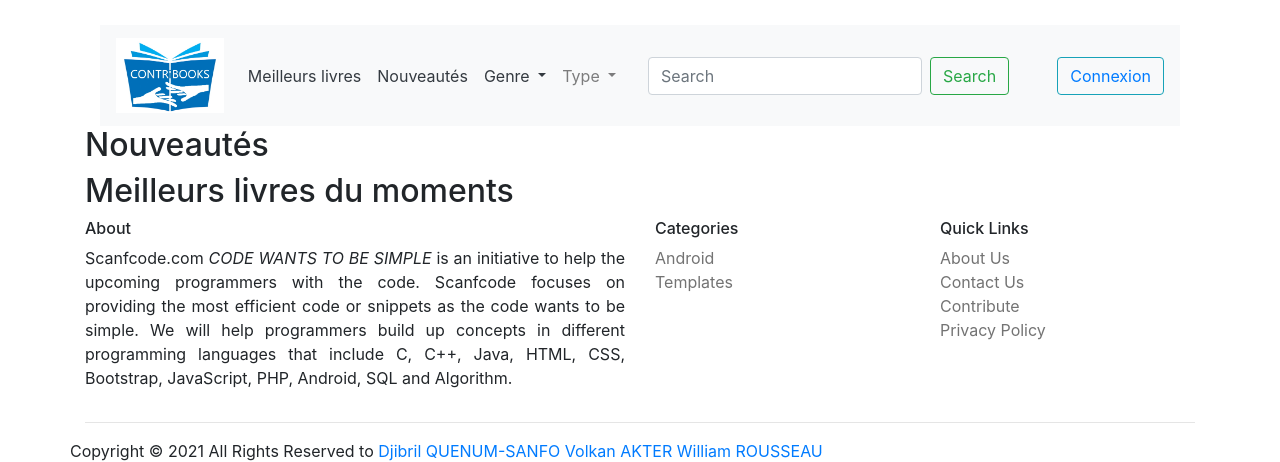
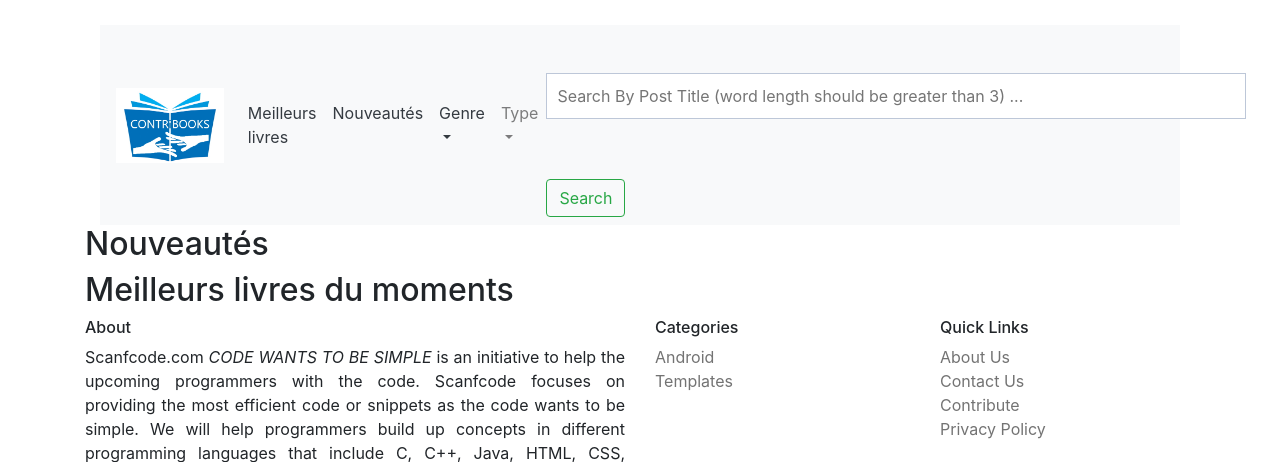
Before and after one commit to vakter23/ContriBooks, a PHP site: page / in a window 1280 px wide; the page is wider, and only the part inside the window is pictured. Shown: the top 462 px of that part. Run offline with PHP 8.4, Linux system fonts and the light colour scheme; data that the repository does not hold is empty.

Commit message:
adding search management + draft of the auto-completion script

```diff
--- a/models/BookManager.php
+++ b/models/BookManager.php
@@ -11,4 +11,16 @@ class BookManager extends Model
         return $this->getWithParams('book','ORDER BY date_of_publication DESC LIMIT 5;','Book');
     }
 
+    public function search() {
+        var_dump($_POST);
+        $query = $_POST['query'];
+        return $this->getWithParams('book', 'WHERE ISBN LIKE '."'".'%'.$query.'%'."'".' OR title_book LIKE '."'".'%'.$query.'%'."'".';','Book');
+    }
+
+    public function searchNav() {
+        var_dump($_POST['search-data']);
+        $query = $_POST['search-data'];
+        return $this->getWithParams('book', 'WHERE ISBN LIKE '."'".'%'.$query.'%'."'".' OR title_book LIKE '."'".'%'.$query.'%'."'".';','Book');
+    }
+
 }
--- a/views/template.php
+++ b/views/template.php
@@ -3,6 +3,9 @@
     <head>
         <meta charset="utf-8">
         <meta name="viewport" content="width=device-width, initial-scale=1, shrink-to-fit=no">
+        <!--<script src="https://code.jquery.com/jquery-3.3.1.slim.min.js" integrity="sha384-q8i/X+965DzO0rT7abK41JStQIAqVgRVzpbzo5smXKp4YfRvH+8abtTE1Pi6jizo" crossorigin="anonymous"></script>-->
+        <script src="https://ajax.googleapis.com/ajax/libs/jquery/3.5.1/jquery.min.js"></script>
+        <script src="https://stackpath.bootstrapcdn.com/bootstrap/4.1.3/js/bootstrap.min.js" integrity="sha384-ChfqqxuZUCnJSK3+MXmPNIyE6ZbWh2IMqE241rYiqJxyMiZ6OW/JmZQ5stwEULTy" crossorigin="anonymous"></script>
         <link rel="stylesheet" href="https://stackpath.bootstrapcdn.com/bootstrap/4.1.3/css/bootstrap.min.css" integrity="sha384-MCw98/SFnGE8fJT3GXwEOngsV7Zt27NXFoaoApmYm81iuXoPkFOJwJ8ERdknLPMO" crossorigin="anonymous">
         <link rel="stylesheet" href="views/CSS/styleAccueil.css">
         <title><?= $t ?></title>
@@ -52,9 +55,16 @@
                         </li>
 
                     </ul>
-                    <form class="form-inline my-2 my-lg-0" action="/ContriBooks/Search">
-                        <input class="form-control mr-sm-2" type="search" placeholder="Search" aria-label="Search">
-                        <button class="btn btn-outline-success my-2 my-sm-0" type="submit">Search</button>
+                    <form class="form-inline my-2 my-lg-0" action="/ContriBooks/Search" method="post">
+                        <div style="width: 700px;margin:40px auto;">
+                            <div id="search-box-container" >
+                                <input  type="text" id="search-data" name="query" placeholder="Search By Post Title (word length should be greater than 3) ..." autocomplete="off" />
+                            </div>
+                            <div id="search-result-container" style="border:solid 1px #BDC7D8;display:none; ">
+                            </div>
+                        </div>
+                        <!--<input class="form-control mr-sm-2" name="query" type="search" placeholder="Search" aria-label="Search">-->
+                        <input type="submit" value="Search" class="btn btn-outline-success my-2 my-sm-0">
                     </form>
                         <button class="btn btn-outline-info ml-5" type="button"> <a href="viewConnexion.php">Connexion</a></button>
                 </div>
@@ -99,10 +109,9 @@
             <div class="row">
                 <div class="">
                     <p class="copyright-text">Copyright &copy; 2021 All Rights Reserved to
-                    <a href="#">Djibril QUENUM-SANFO</a>
-                    <a href="#">Volkan AKTER</a>
-                    <a href="#">William ROUSSEAU</a>
-
+                        <a href="#">Djibril QUENUM-SANFO</a>
+                        <a href="#">Volkan AKTER</a>
+                        <a href="#">William ROUSSEAU</a>
                     </p>
                 </div>
 
@@ -140,8 +149,72 @@
 <!--        <!-- Copyright -->-->
 <!--    </footer>-->
     <!-- Footer -->    </body>
-    <script src="https://code.jquery.com/jquery-3.3.1.slim.min.js" integrity="sha384-q8i/X+965DzO0rT7abK41JStQIAqVgRVzpbzo5smXKp4YfRvH+8abtTE1Pi6jizo" crossorigin="anonymous"></script>
-    <script src="https://cdnjs.cloudflare.com/ajax/libs/popper.js/1.14.3/umd/popper.min.js" integrity="sha384-ZMP7rVo3mIykV+2+9J3UJ46jBk0WLaUAdn689aCwoqbBJiSnjAK/l8WvCWPIPm49" crossorigin="anonymous"></script>
-    <script src="https://stackpath.bootstrapcdn.com/bootstrap/4.1.3/js/bootstrap.min.js" integrity="sha384-ChfqqxuZUCnJSK3+MXmPNIyE6ZbWh2IMqE241rYiqJxyMiZ6OW/JmZQ5stwEULTy" crossorigin="anonymous"></script>
+</html>
 
-</html>
+<style>
+    #search-data{
+        padding: 10px;
+        border: solid 1px #BDC7D8;
+        margin-bottom: 20px;
+        display: inline;
+        width: 100%;
+    }
+    .search-result{
+        border-bottom:solid 1px #BDC7D8;
+        padding:10px;
+        font-family:Times New Roman;
+        font-size: 20px;
+        color:blue;
+    }
+</style>
+
+<script>
+    $(document).ready(function() {
+            $('#search-data').unbind().keyup(function(e) {
+                    var value = $(this).val();
+                    if (value.length>3) {
+                        //alert(99933);
+                        searchData(value);
+                    }
+                    else {
+                        $('#search-result-container').hide();
+                    }
+                }
+            );
+        }
+    );
+    function searchData(val){
+        $('#search-result-container').show();
+        $('#search-result-container').html('<div><img src="preloader.gif" width="50px;" height="50px"> <span style="font-size: 20px;">Please Wait...</span></div>');
+        /*$.post('controllers/controllerTemplate.php',{'search-data': val}, function(data){
+                console.log("lol");
+                if(data != "") {
+                    $('#search-result-container').html(data);
+                    console.log("lolIF");
+                }
+                else {
+                    $('#search-result-container').html(data);
+                    //$('#search-result-container').html("<div class='search-result'>No Result Found...</div>");
+                    console.log("lolELSE");
+                }
+        }).fail(function(xhr, ajaxOptions, thrownError) {
+                //any errors?
+                alert(thrownError);
+                //alert with HTTP error
+            });*/
+        $.ajax({
+            type: "POST",
+            url: "controllers/controllerTemplate.php",
+            data: 'search-data=' + val,
+            beforeSend: function () {
+                $("#search-box").css("background", "#FFF url(LoaderIcon.gif) no-repeat 165px");
+            },
+            success: function (data) {
+                $('#search-result-container').html(data);
+            },
+            error: function (data) {
+                $('#search-result-container').html("<div class='search-result'>No Result Found...</div>");
+            }
+        })
+    }
+</script>
```
Also changed, not shown: controllers/ControllerSearch.php (+6 -11 lines), controllers/ControllerTemplate.php (added, +25 -0 lines), views/viewSearch.php (+46 -3 lines).
